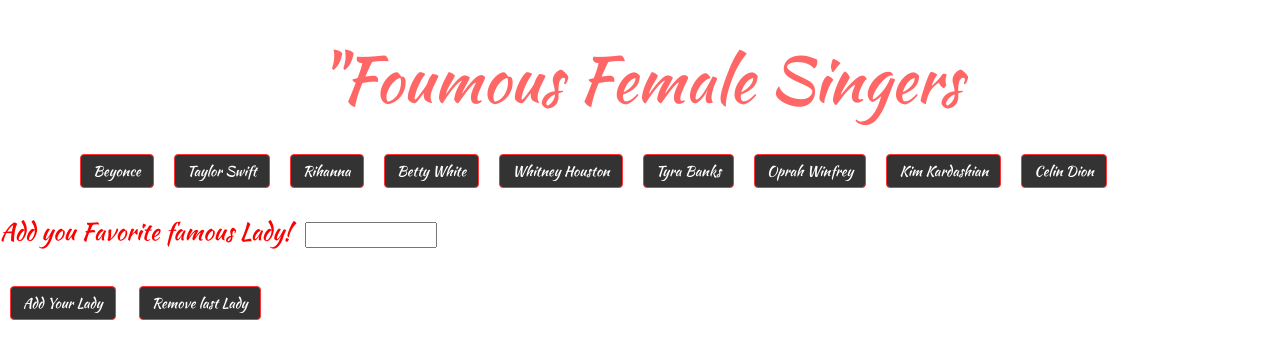
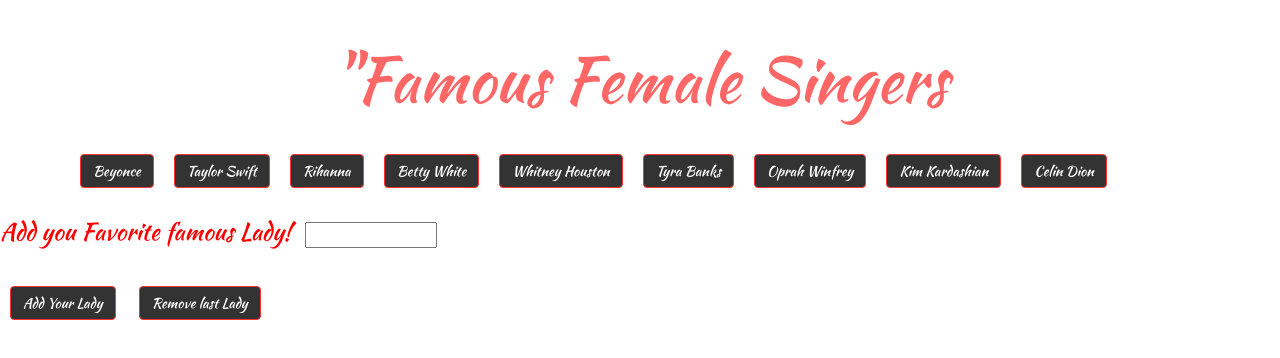
Before and after one commit to sshah6/GIPHY_API, a plain HTML site: page index.html in a window 1280 px wide. Drawn offline with nearby package versions, Linux system fonts and the light colour scheme.

Commit message:
adding again

```diff
--- a/index.html
+++ b/index.html
@@ -17,7 +17,7 @@
 
     <div class="jumbotron">
         <div class="container">
-            <h1>"Foumous Female Singers</h1>
+            <h1>"Famous Female Singers</h1>
         </div>
     </div>
     <!-- Button -->
```
